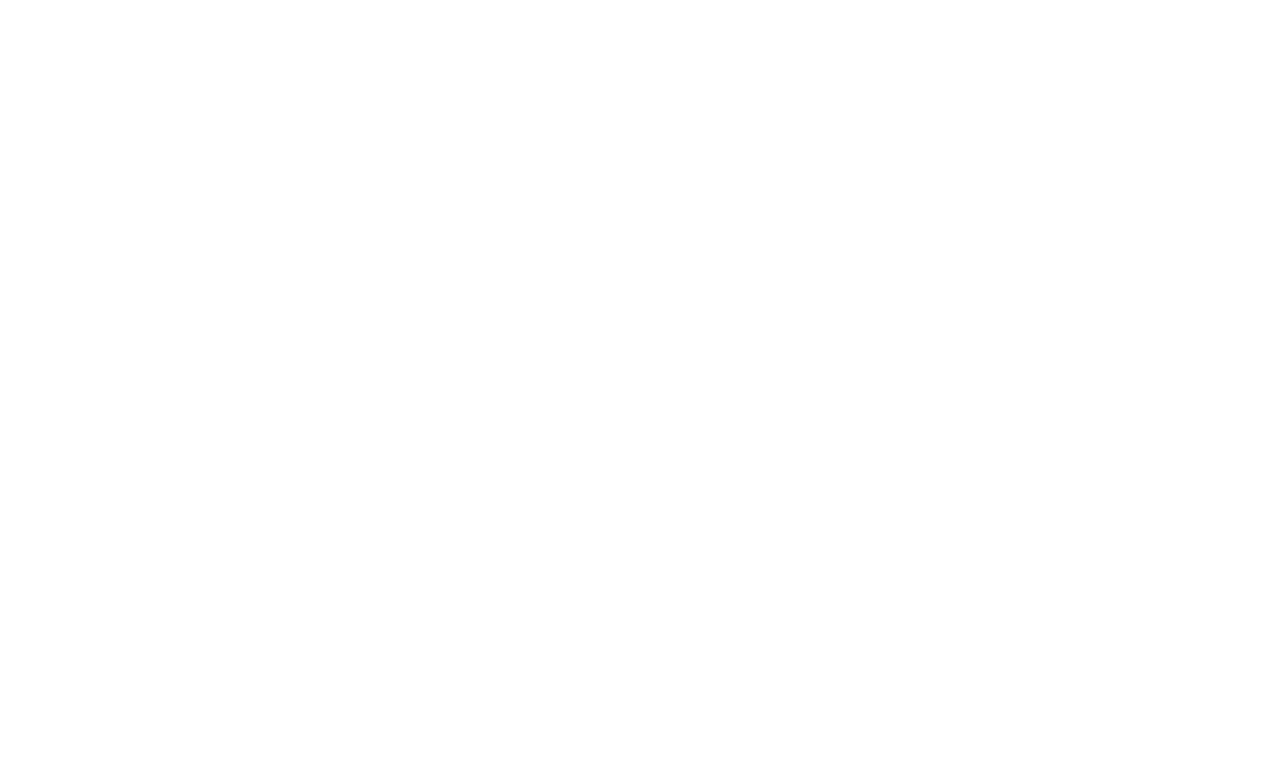
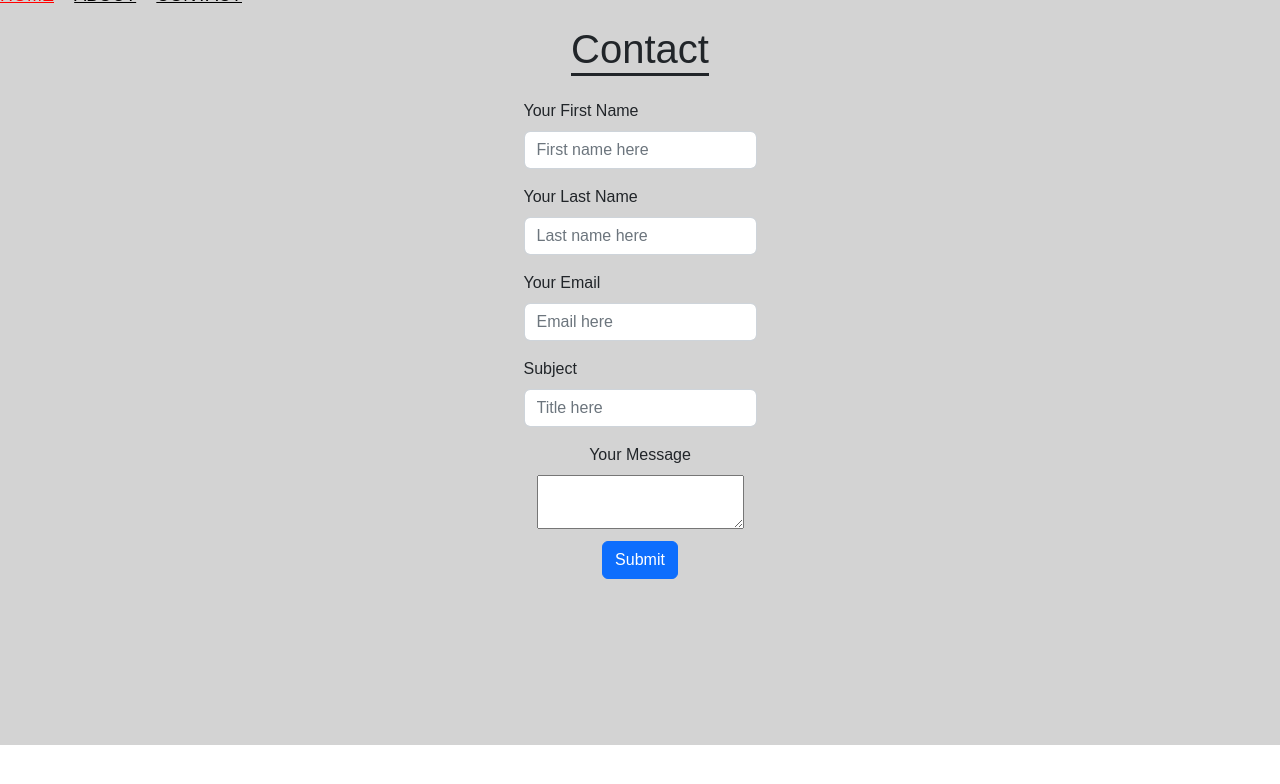
Before and after one commit to hovsep56/hovsep-agency, a Gatsby site: page /homepages/contact in a window 1280 px wide. Before the commit this address had no page. Built offline with nearby package versions, Linux system fonts and the light colour scheme; Gatsby itself is replaced by a stand-in of ours.

Commit message:
Contact added

```diff
--- a/src/components/layout.js
+++ b/src/components/layout.js
@@ -31,6 +31,7 @@ function BasicExample({ pageTitle, children }) {
           <Nav className={navLinks}>
             <Link className={navText} to="/">Home</Link>
             <Link className={navText} to="/homepages/about">About</Link>
+            <Link className={navText} to="/homepages/contact">Contact</Link>
           </Nav>
         </Navbar.Collapse>
     </Navbar>
--- /dev/null
+++ b/src/pages/homepages/contact.js
@@ -0,0 +1,48 @@
+import React from "react"
+import Layout from "../../components/layout"
+import { title, pageStyle } from "./about.module.css"
+import Button from "react-bootstrap/Button"
+import Form from "react-bootstrap/Form"
+import {textArea,buttonStyle}from "./contact.module.css"
+
+const IndexPage = () => {
+  return (
+    <Layout>
+      <div className={pageStyle}>
+        <div style={{ paddingBottom: 15 }}>
+          <h1 className={title}>Contact</h1>
+        </div>
+        <Form name="contact" method="POST" data-netlify="true">
+          <Form.Group className="mb-3" >
+            <Form.Label>Your First Name</Form.Label>
+            <Form.Control type="text" name="firstname" placeholder="First name here" required={true}/>
+          </Form.Group>
+          <Form.Group className="mb-3" >
+            <Form.Label>Your Last Name</Form.Label>
+            <Form.Control type="text" name="lastname" placeholder="Last name here" required={true}/>
+          </Form.Group>
+          <Form.Group className="mb-3" controlId="formBasicEmail" >
+            <Form.Label>Your Email</Form.Label>
+            <Form.Control type="text" name="email" placeholder="Email here" required={true} />
+          </Form.Group>
+          <Form.Group className="mb-3" >
+            <Form.Label>Subject</Form.Label>
+            <Form.Control type="text" name="subject" placeholder="Title here" required={true}/>
+          </Form.Group>
+          <Form.Group className={textArea}>
+          <Form.Label>Your Message</Form.Label>
+          <textarea name="message" required={true}></textarea>
+          </Form.Group>
+          <input type="hidden" name="form-name" value="contact" />
+          <div className={buttonStyle}>
+          <Button variant="primary" type="submit">
+            Submit
+          </Button>
+          </div>
+        </Form>
+      </div>
+    </Layout>
+  )
+}
+
+export default IndexPage
--- /dev/null
+++ b/src/pages/homepages/contact.module.css
@@ -0,0 +1,10 @@
+.textArea{
+    list-style-type:decimal;
+    display: flex;
+    align-items: center;
+    flex-direction: column;
+}
+.buttonStyle{
+    text-align: center;
+    padding-top:5%;
+}
```
